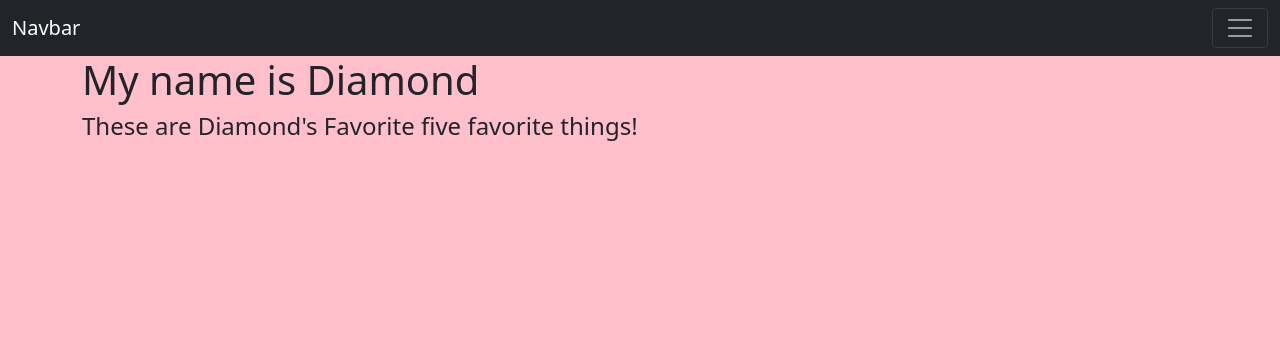
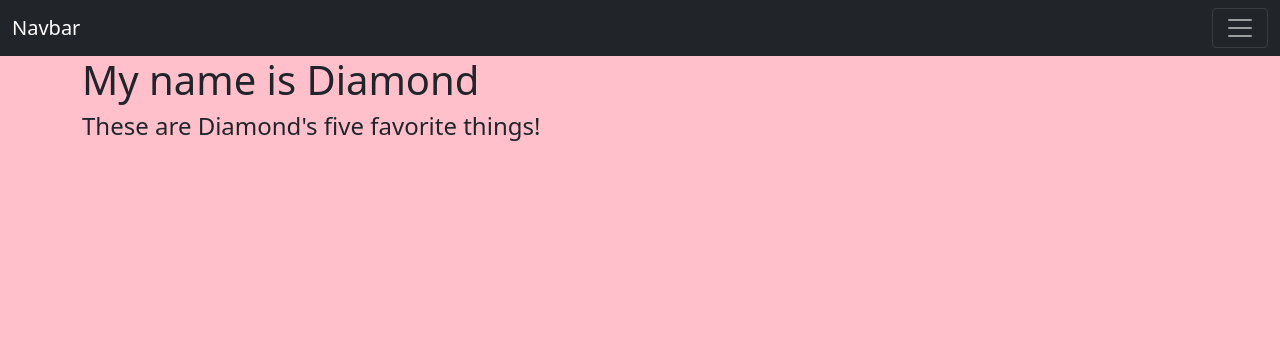
Before and after one commit to Diamond-T/FlaskTwo, a Flask app: page / in a window 1280 px wide. Shown: the top 356 px of the page. Run offline with Flask 2, Linux system fonts and the light colour scheme; some libraries are stand-ins or nearby versions.

Commit message:
Spelling error

```diff
--- a/Templates/index.html
+++ b/Templates/index.html
@@ -3,6 +3,6 @@
 {% block content %}
 
 <h1>My name is Diamond</h1>
-<h4>These are {{ name }}  Favorite five favorite things!</h4>
+<h4>These are {{ name }} five favorite things!</h4>
 
 {% endblock content %}
```
